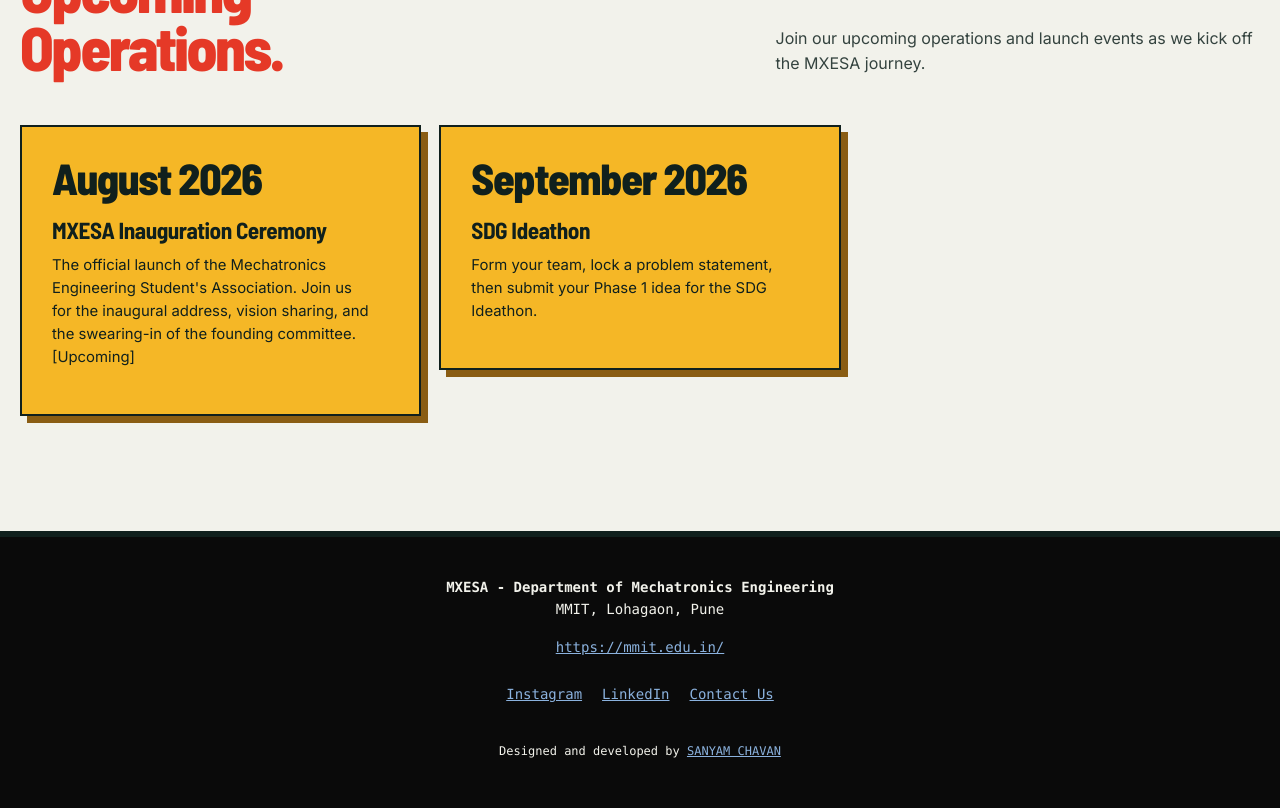
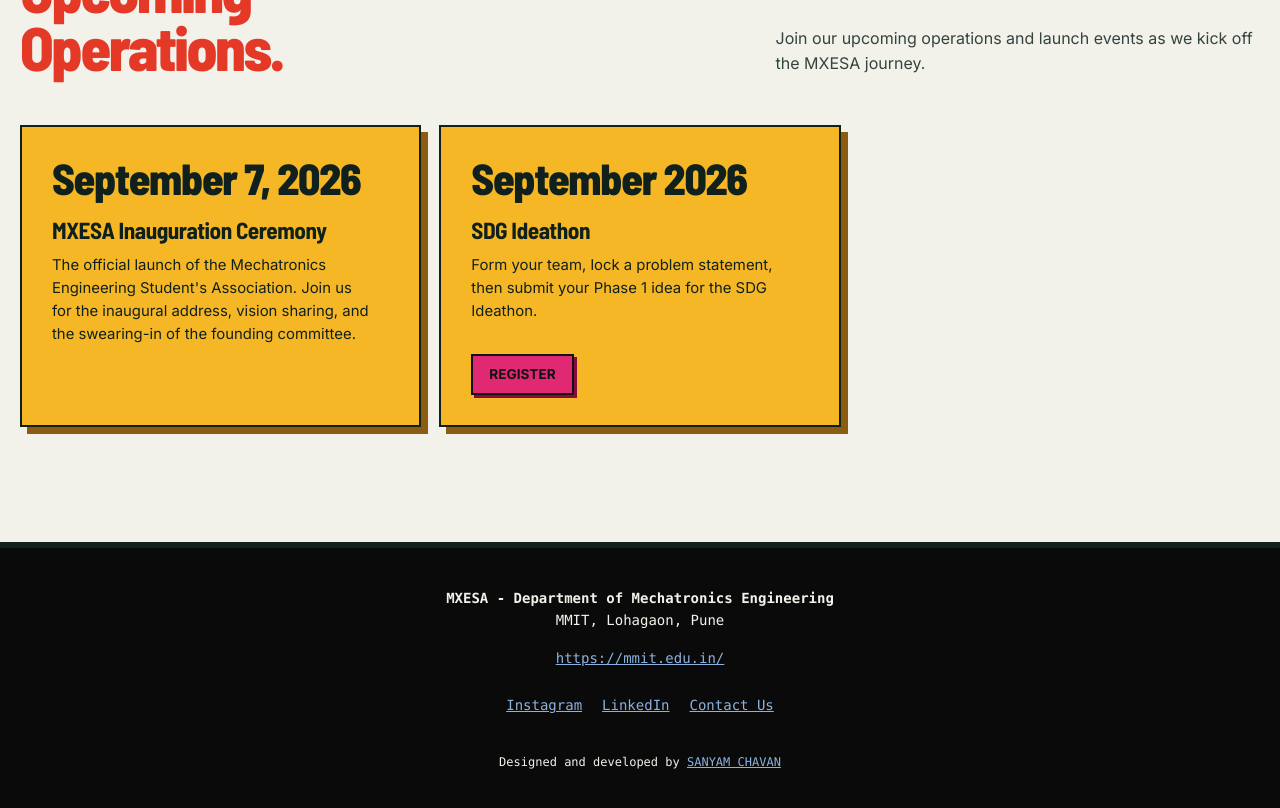
Before and after one commit to efx-143/mxesa-website, a Next.js app: page / in a window 1280 px wide. Shown: the part 2580-3388 px from the top of the page. Built offline with nearby package versions, Linux system fonts and the light colour scheme; a web font is replaced by a local one.

Commit message:
register butto   added

```diff
--- a/src/components/TimelineSection/index.js
+++ b/src/components/TimelineSection/index.js
@@ -33,6 +33,27 @@ const TimelineSection = () => (
             <TimelineYear>{era.year}</TimelineYear>
             <TimelineCardTitle>{era.title}</TimelineCardTitle>
             <TimelineCardCopy>{era.copy}</TimelineCardCopy>
+            {era.cta && (
+              <div style={{ marginTop: '16px' }}>
+                <span
+                  style={{
+                    display: 'inline-block',
+                    padding: '8px 16px',
+                    background: '#e02873', // the pink color matching the site theme or adjust as needed
+                    color: '#131112', // the ink color
+                    border: '2px solid #131112',
+                    boxShadow: '3px 3px 0 #850b3e', // maroon
+                    fontWeight: '650',
+                    fontFamily: 'var(--font-mono)',
+                    fontSize: '0.85rem',
+                    textTransform: 'uppercase',
+                    cursor: 'pointer'
+                  }}
+                >
+                  {era.cta}
+                </span>
+              </div>
+            )}
           </TimelineCard>
         );
 
--- a/src/data/content.mjs
+++ b/src/data/content.mjs
@@ -47,15 +47,16 @@ export const timeline = {
     'Join our upcoming operations and launch events as we kick off the MXESA journey.',
   eras: [
     {
-      year: 'August 2026',
+      year: 'September 7, 2026',
       title: 'MXESA Inauguration Ceremony',
-      copy: "The official launch of the Mechatronics Engineering Student's Association. Join us for the inaugural address, vision sharing, and the swearing-in of the founding committee. [Upcoming]",
+      copy: "The official launch of the Mechatronics Engineering Student's Association. Join us for the inaugural address, vision sharing, and the swearing-in of the founding committee.",
     },
     {
       year: 'September 2026',
       title: 'SDG Ideathon',
       copy: 'Form your team, lock a problem statement, then submit your Phase 1 idea for the SDG Ideathon.',
       href: '/event/sdg-ideathon',
+      cta: 'Register'
     },
   ],
 };
```
